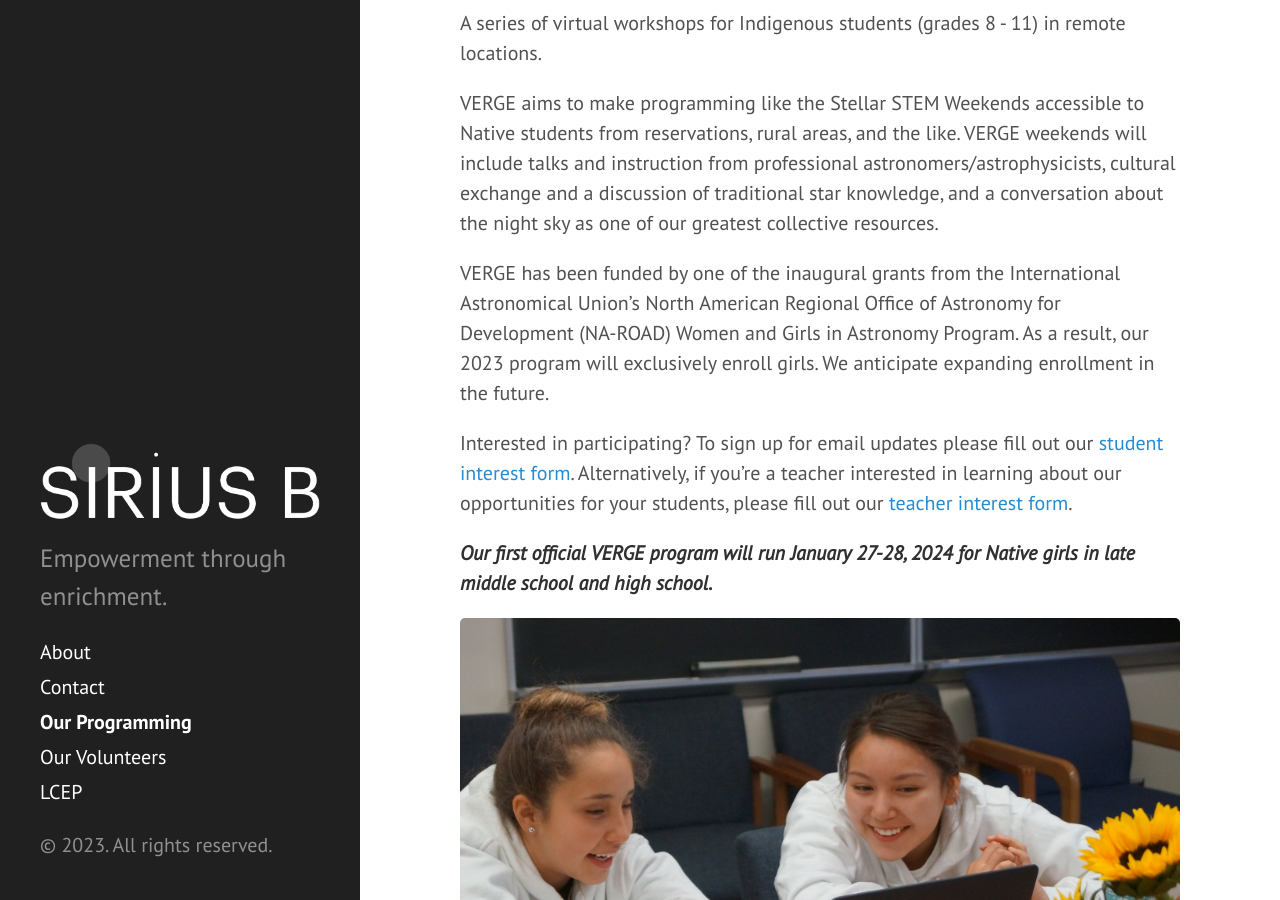
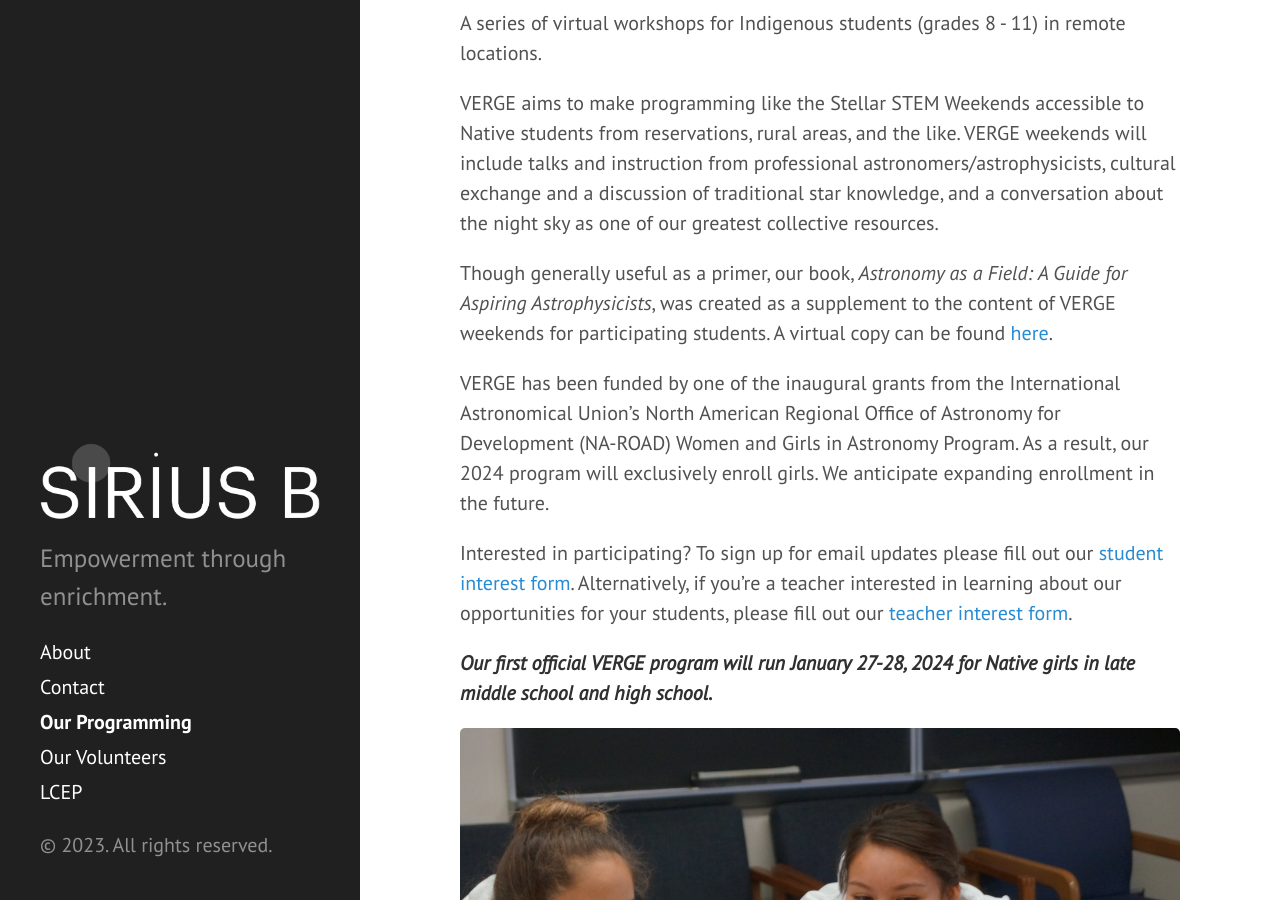
Before and after one commit to siriusb-org/siriusb-org.github.io, a Jekyll site: the page built from programming.md, in a window 1280 px wide and 900 px high, scrolled down 1325 px. Built offline with Jekyll 4.4.1, drawn with Linux system fonts in a browser that asks for light colours.

Commit message:
update with arXiv link

```diff
--- a/programming.md
+++ b/programming.md
@@ -26,7 +26,9 @@ A series of virtual workshops for Indigenous students (grades 8 - 11) in remote
 
 VERGE aims to make programming like the Stellar STEM Weekends accessible to Native students from reservations, rural areas, and the like. VERGE weekends will include talks and instruction from professional astronomers/astrophysicists, cultural exchange and a discussion of traditional star knowledge, and a conversation about the night sky as one of our greatest collective resources.
 
-VERGE has been funded by one of the inaugural grants from the International Astronomical Union's North American Regional Office of Astronomy for Development (NA-ROAD) Women and Girls in Astronomy Program. As a result, our 2023 program will exclusively enroll girls. We anticipate expanding enrollment in the future.
+Though generally useful as a primer, our book, *Astronomy as a Field: A Guide for Aspiring Astrophysicists*, was created as a supplement to the content of VERGE weekends for participating students. A virtual copy can be found [here](https://arxiv.org/abs/2312.04041){:target="_blank"}.
+
+VERGE has been funded by one of the inaugural grants from the International Astronomical Union's North American Regional Office of Astronomy for Development (NA-ROAD) Women and Girls in Astronomy Program. As a result, our 2024 program will exclusively enroll girls. We anticipate expanding enrollment in the future.
 
 
 Interested in participating? To sign up for email updates please fill out our [student interest form](https://forms.gle/wqmpexV7VcYHF4hC7){:target="_blank"}. Alternatively, if you're a teacher interested in learning about our opportunities for your students, please fill out our [teacher interest form](https://forms.gle/Dvaod8XKwJD1te396){:target="_blank"}.
```
Also changed, not shown: index.md (+2 -0 lines).
